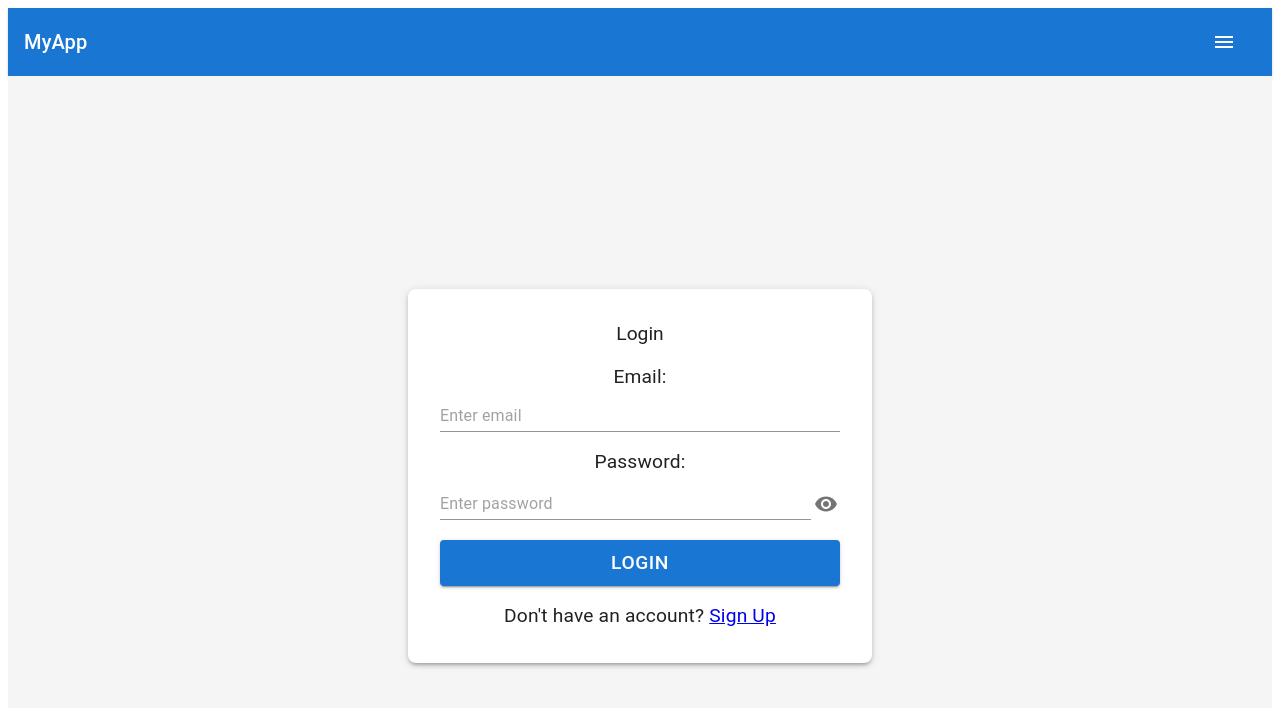
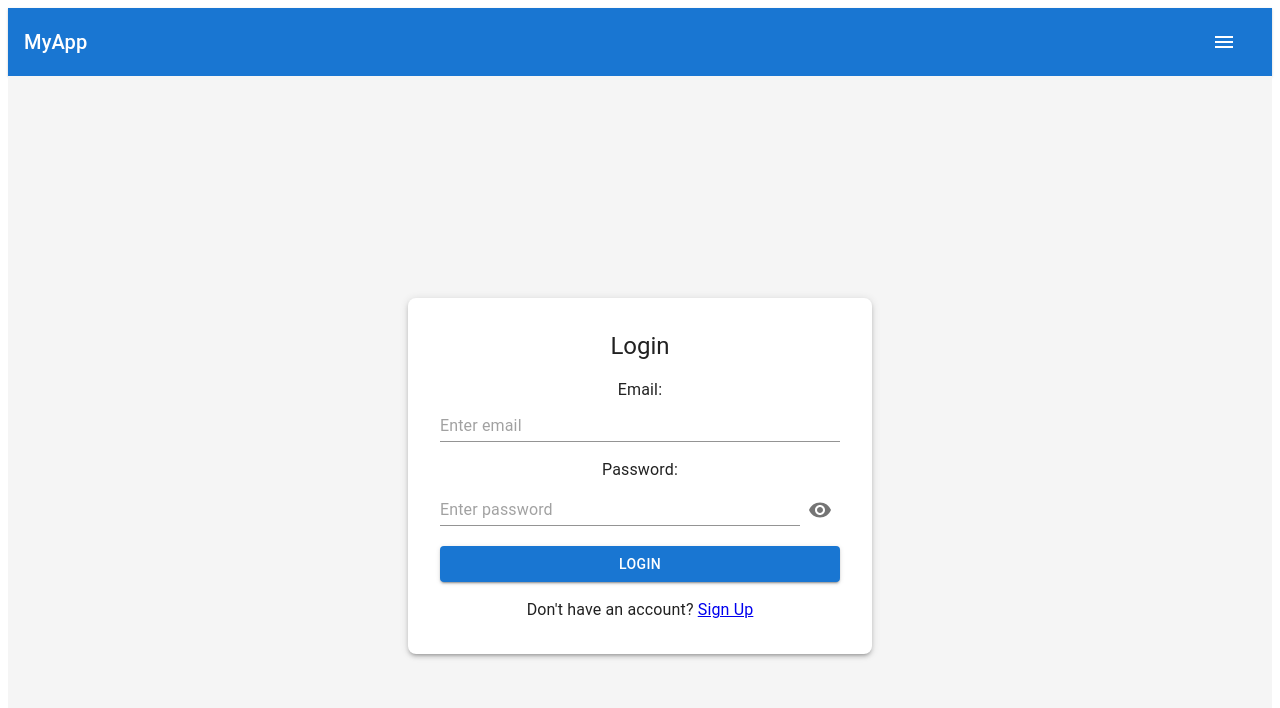
Before and after one commit to minime031296/vistaar_webx, a React (Vite) app in the folder client/my-app/: page /login in a window 1280 px wide. Shown: the top 708 px of the page. Built offline with nearby package versions, Linux system fonts and the light colour scheme.

Commit message:
added code

```diff
--- a/client/my-app/components/Login.jsx
+++ b/client/my-app/components/Login.jsx
@@ -9,7 +9,7 @@ const Login = () => {
     const [showPassword, setShowPassword] = useState(false);
     const [snackbarOpen, setSnackbarOpen] = useState(false);
     const [snackbarMessage, setSnackbarMessage] = useState('');
-    const navigate = useNavigate()
+    const navigate = useNavigate();
 
     const handleLoginDetails = async () => {
         try {
@@ -18,6 +18,7 @@ const Login = () => {
                 headers: {
                     'Content-Type': 'application/json'
                 },
+                credentials: 'include',
                 body: JSON.stringify({ email, password })
             });
 
@@ -27,9 +28,9 @@ const Login = () => {
 
             const data = await response.json();
             localStorage.setItem('token', data.userToken.accessToken);
-            console.log(data.userToken.accessToken)
+            console.log(data.userToken.accessToken);
             setSnackbarMessage('Login successful!');
-            navigate("/")
+            navigate("/");
             setSnackbarOpen(true);
         } catch (error) {
             console.error('Error logging in:', error);
@@ -79,12 +80,12 @@ const Login = () => {
                     textAlign: 'center',
                 }}
             >
-                <Typography variant="h5" sx={{ marginBottom: 2, fontSize:{xs:"0.5em", sm:"0.5em", md:"0.8em", "lg":"1.2em"} }}>
+                <Typography variant="h5" sx={{ marginBottom: 2 }}>
                     Login
                 </Typography>
 
                 <form onSubmit={handleFormSubmit}>
-                    <Typography sx={{ marginBottom: 1, fontSize:{xs:"0.5em", sm:"0.5em", md:"0.8em", "lg":"1.2em"} }}>Email:</Typography>
+                    <Typography sx={{ marginBottom: 1 }}>Email:</Typography>
                     <Input
                         variant="outlined"
                         placeholder="Enter email"
@@ -95,7 +96,7 @@ const Login = () => {
                         sx={{ marginBottom: 2, width: '100%' }}
                     />
 
-                    <Typography sx={{ marginBottom: 1, fontSize:{xs:"0.5em", sm:"0.5em", md:"0.8em", "lg":"1.2em"} }}>Password:</Typography>
+                    <Typography sx={{ marginBottom: 1 }}>Password:</Typography>
                     <Box display="flex" alignItems="center" sx={{ marginBottom: 2 }}>
                         <Input
                             variant="outlined"
@@ -107,16 +108,16 @@ const Login = () => {
                             required
                             sx={{ flex: 1 }}
                         />
-                        <IconButton onClick={toggleShowPassword} sx={{width:{xs:"0.5em", sm:"0.5em", md:"0.8em", "lg":"1.2em"}}}>
+                        <IconButton onClick={toggleShowPassword}>
                             {showPassword ? <VisibilityOff /> : <Visibility />}
                         </IconButton>
                     </Box>
 
-                    <Button variant="contained" type="submit" fullWidth sx={{fontSize:{xs:"0.5em", sm:"0.5em", md:"0.8em", "lg":"1.2em"}}}>
+                    <Button variant="contained" type="submit" fullWidth>
                         Login
                     </Button>
 
-                    <Typography sx={{ marginTop: 2, fontSize:{xs:"0.5em", sm:"0.5em", md:"0.8em", "lg":"1.2em"} }}>
+                    <Typography sx={{ marginTop: 2 }}>
                         Don't have an account? <Link to="/signup">Sign Up</Link>
                     </Typography>
                 </form>
--- a/client/my-app/components/SignUp.jsx
+++ b/client/my-app/components/SignUp.jsx
@@ -19,6 +19,7 @@ const SignUp = () => {
                 headers: {
                     'Content-Type': 'application/json',
                 },
+                credentials: 'include',
                 body: JSON.stringify({ username, email, password }),
             });
 
```
